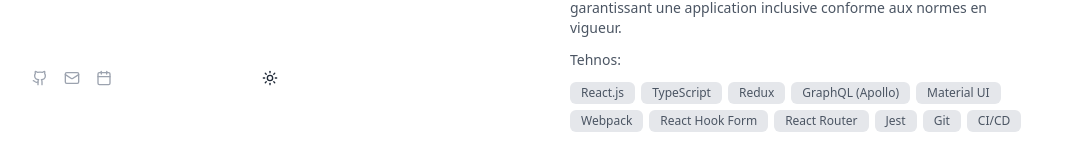
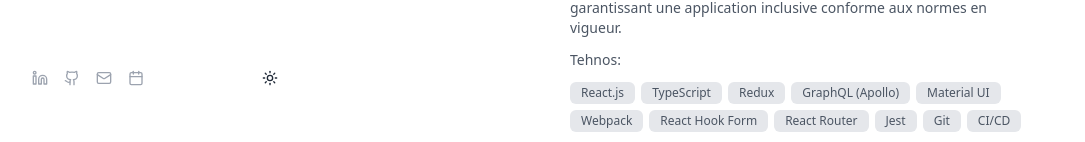
Before and after one commit to nassoa/pronass, a Next.js app: page / in a window 1280 px wide. Shown: the part 658-800 px from the top of the page, without its empty margins (48-1133 px from the left). Built offline with nearby package versions, Linux system fonts and the light colour scheme; a web font is replaced by a local one.

Commit message:
link added

```diff
--- a/src/app/page.tsx
+++ b/src/app/page.tsx
@@ -16,6 +16,7 @@ import {
   MessageSquareShare,
   FolderKanban,
   ArrowUpRight,
+  Linkedin,
 } from "lucide-react";
 
 import { Button } from "@/components/ui/button";
@@ -327,6 +328,24 @@ export default function Portfolio() {
                     </div>
                   </Button>
                 </Link>
+                <Link
+                  href="https://www.linkedin.com/in/manitriniaina-safidy-nasoavina/"
+                  target="_blank"
+                  rel="noopener noreferrer"
+                >
+                  <Button
+                    variant="outline"
+                    className="w-full sm:w-auto text-gray-800 dark:text-gray-200 border-gray-200 dark:border-gray-700 hover:bg-gray-50 dark:hover:bg-gray-800 h-9 rounded-md text-sm group overflow-hidden"
+                  >
+                    <div className="flex items-center">
+                      <Linkedin className="h-3.5 w-3.5 mr-2" />
+                      <span>Linkedin</span>
+                      <span className="inline-block w-0 overflow-hidden transition-all duration-300 group-hover:w-4 group-hover:ml-1.5">
+                        <ArrowRight className="h-3.5 w-3.5" />
+                      </span>
+                    </div>
+                  </Button>
+                </Link>
                 <Link href="mailto:hello@nasoavina.site">
                   <Button
                     variant="outline"
--- a/src/components/social-links.tsx
+++ b/src/components/social-links.tsx
@@ -1,9 +1,18 @@
-import Link from "next/link"
-import { Github, Mail, Calendar } from "lucide-react"
+import Link from "next/link";
+import { Github, Mail, Calendar, Linkedin } from "lucide-react";
 
 export function SocialLinks() {
   return (
     <div className="flex gap-4">
+      <Link
+        href="https://www.linkedin.com/in/manitriniaina-safidy-nasoavina/"
+        target="_blank"
+        rel="noopener noreferrer"
+        className="text-gray-400 dark:text-gray-500 hover:text-yellow-500 dark:hover:text-yellow-400 transition-colors"
+        aria-label="GitHub"
+      >
+        <Linkedin className="h-4 w-4" />
+      </Link>
       <Link
         href="https://github.com/nassoa"
         target="_blank"
@@ -30,5 +39,5 @@ export function SocialLinks() {
         <Calendar className="h-4 w-4" />
       </Link>
     </div>
-  )
+  );
 }
```
